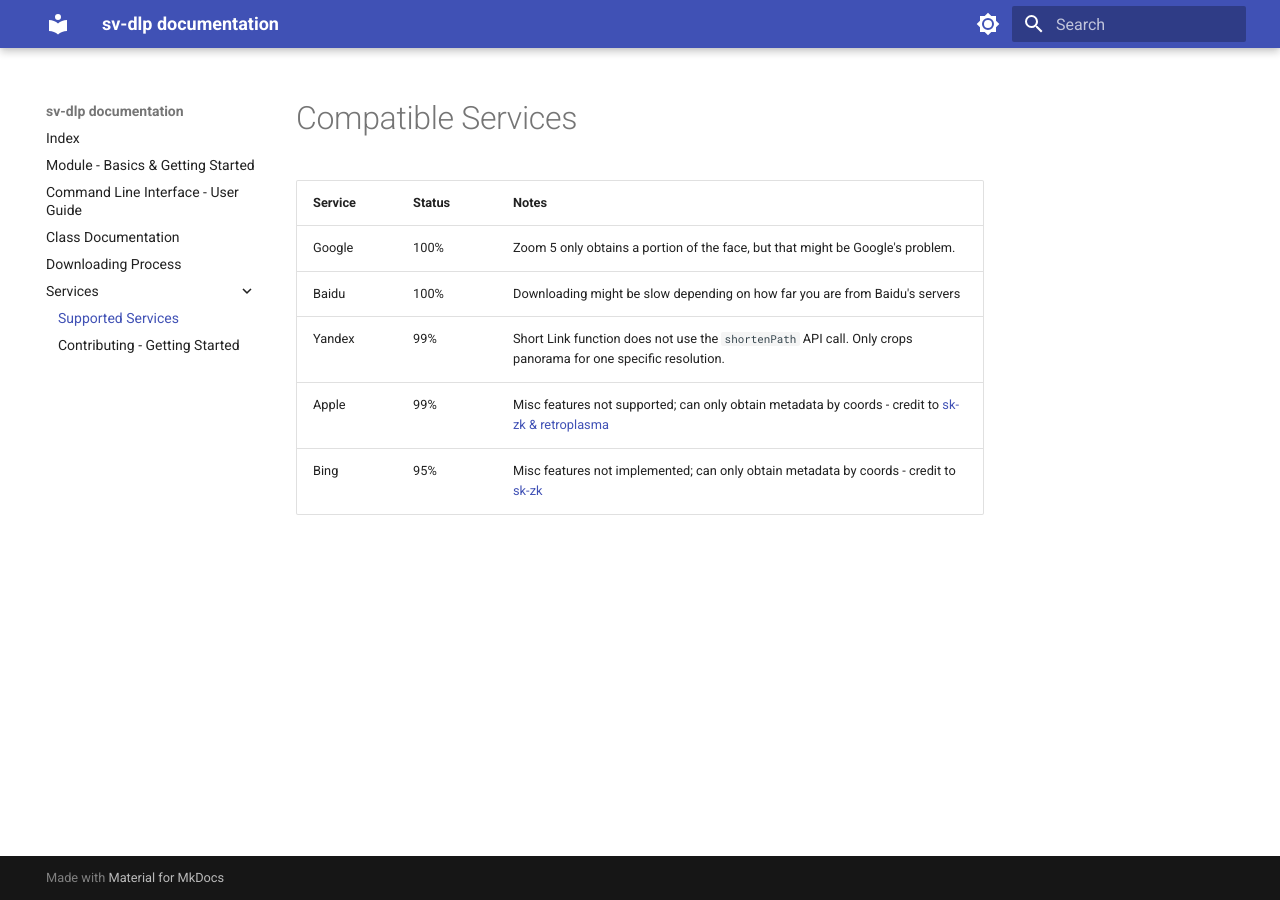
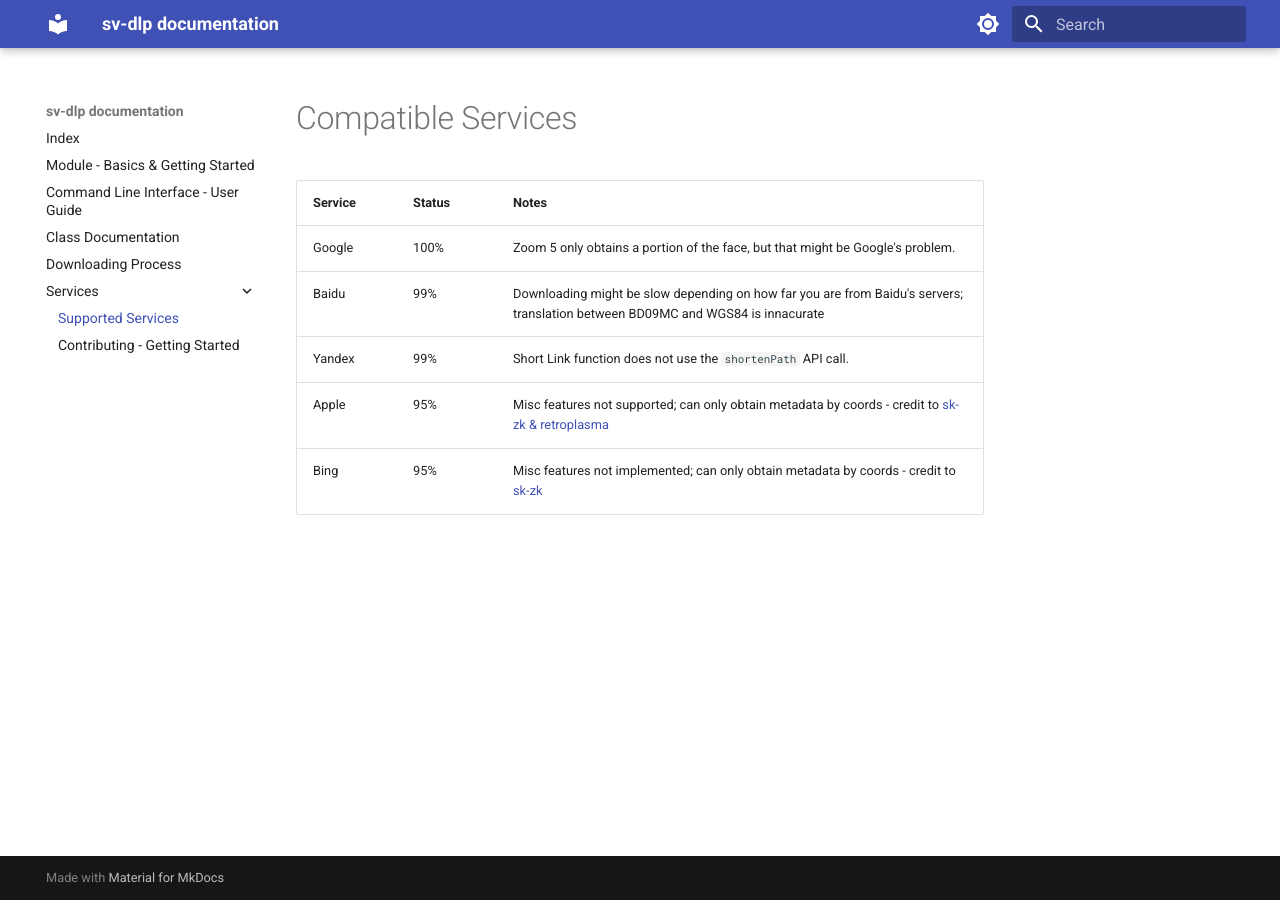
Before and after one commit to shmugoh/sv-dlp, an MkDocs documentation site: the page built from docs/supported_services.md, in a window 1280 px wide. Built offline with MkDocs 1.6.1 and Material for MkDocs 9.7.7, drawn with Linux system fonts in a browser that asks for light colours.

Commit message:
[cleanup] small cleanup

```diff
--- a/build_cli.py
+++ b/build_cli.py
@@ -7,7 +7,7 @@
 
 def main():
     opts = [
-        'sv-dlp/__main__.py',
+        'sv_dlp/__main__.py',
         '--onefile',
         f'--name=sv-dlp{suffix}'
     ]
--- a/docs/supported_services.md
+++ b/docs/supported_services.md
@@ -2,7 +2,7 @@
 Service|Status|Notes
 :------|:-----|:----
 Google |100%  |Zoom 5 only obtains a portion of the face, but that might be Google's problem.
-Baidu  |100%  |Downloading might be slow depending on how far you are from Baidu's servers
-Yandex |99%   |Short Link function does not use the `shortenPath` API call. Only crops panorama for one specific resolution.
-Apple  |99%   |Misc features not supported; can only obtain metadata by coords - credit to [sk-zk & retroplasma](https://github.com/juanpisss/sv-dlp/blob/master/CREDITS)
+Baidu  |99%   |Downloading might be slow depending on how far you are from Baidu's servers; translation between BD09MC and WGS84 is innacurate
+Yandex |99%   |Short Link function does not use the `shortenPath` API call.
+Apple  |95%   |Misc features not supported; can only obtain metadata by coords - credit to [sk-zk & retroplasma](https://github.com/juanpisss/sv-dlp/blob/master/CREDITS)
 Bing   |95%   |Misc features not implemented; can only obtain metadata by coords - credit to [sk-zk](https://github.com/juanpisss/sv-dlp/blob/master/CREDITS)
--- a/sv_dlp/version.py
+++ b/sv_dlp/version.py
@@ -1 +1,5 @@
-__version__='2022.07.31'
+# Autogenerated by dev_scripts/update-version.py
+__version__ = '2023.01.15'
+RELEASE_GIT_HEAD = '070d75b'
+VARIANT = None
+UPDATE_HINT = None
```
Also changed, not shown: README.md (+11 -9 lines), 2 other files.
